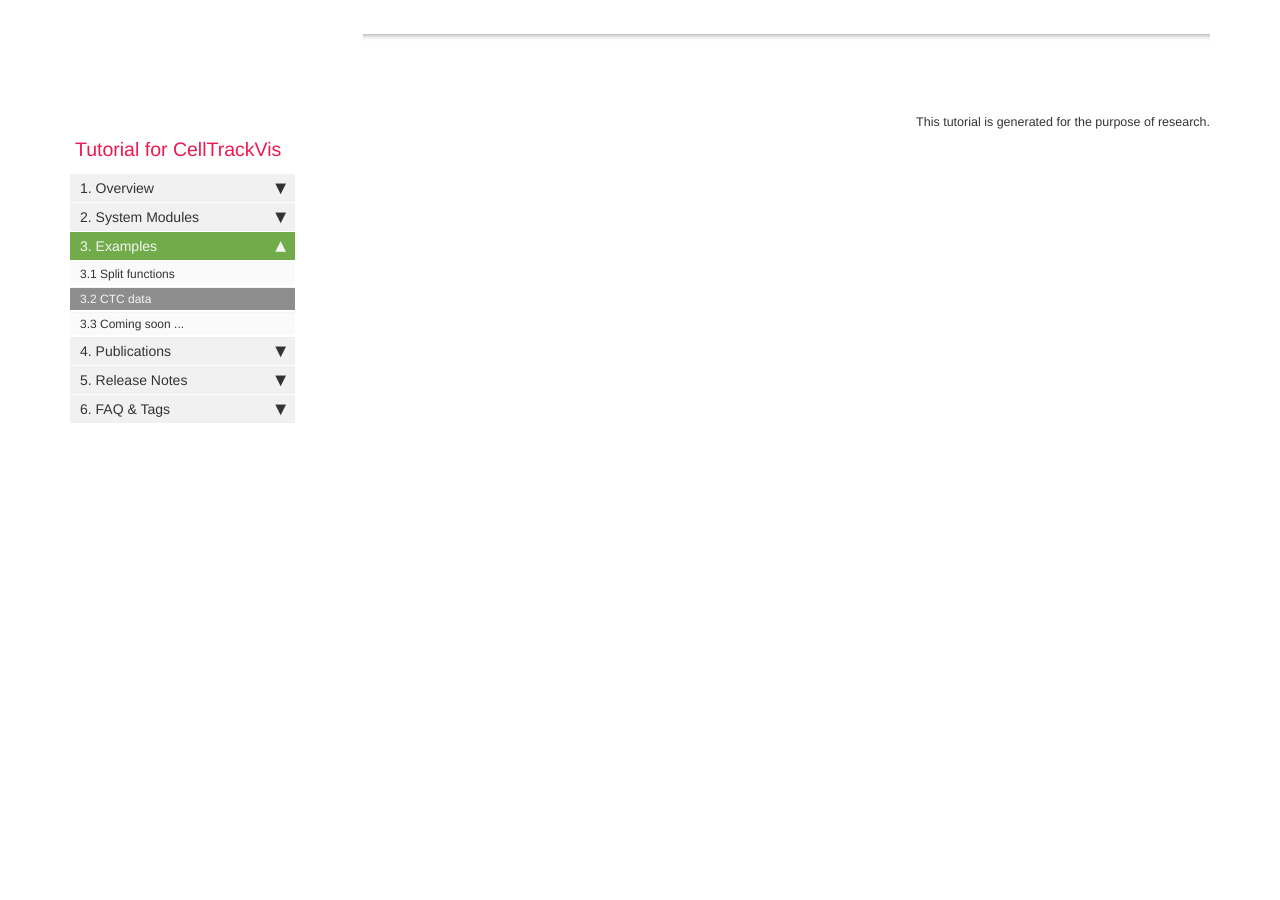
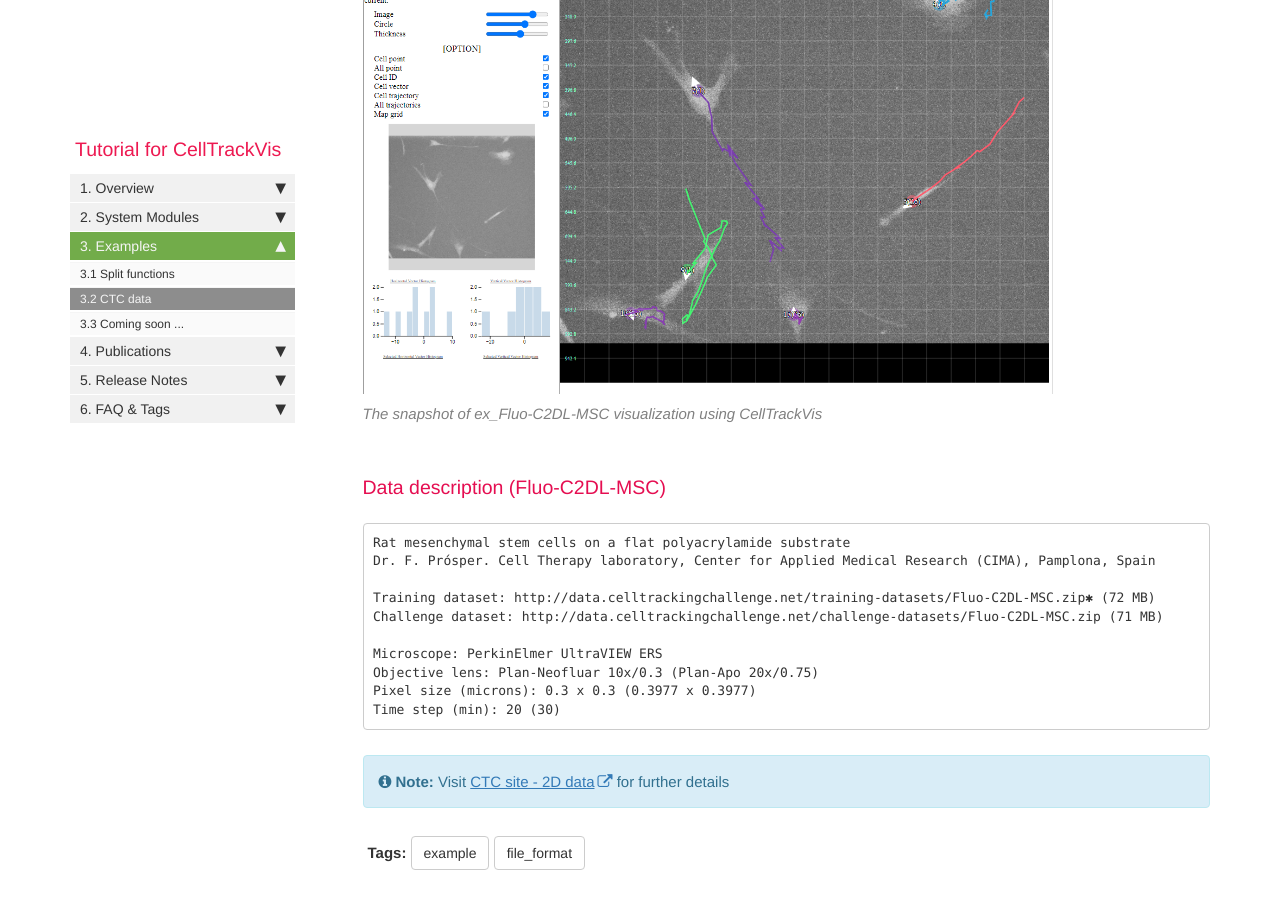
Before and after one commit to scbeom/ctv_tutorial, a Jekyll site: the page built from pages/example/ex_example_2.md, in a window 1280 px wide and 900 px high, scrolled down 6144 px. Built offline with Jekyll 4.4.1, drawn with Linux system fonts in a browser that asks for light colours; comment, search, counter and statistics services are not loaded; some of the changed text lies outside the part shown.

Commit message:
Further updates

````diff
--- a/pages/example/ex_example_2.md
+++ b/pages/example/ex_example_2.md
@@ -12,7 +12,7 @@ Two tests using CTC data sets.
 
 ## A number of cells
 
-{% include image.html file="ex_PhC-C2DL-PSC.png" caption="The snapshot of CTC data (PhC-C2DL-PSC) visualization" max-width="850" %}
+{% include image.html file="ex_PhC-C2DL-PSC.png" caption="The snapshot of CTC data (PhC-C2DL-PSC) visualization" max-width="750" %}
 
 One data set of the large number of cells in CTC is plotted on trajectory view.
 
@@ -124,6 +124,23 @@ Pixel size (microns): 0.65 x 0.65
 Time step (min): 15
 ```
 
+{% include image.html file="ex_Fluo-C2DL-MSC.png" caption="The snapshot of ex_Fluo-C2DL-MSC visualization using CellTrackVis" max-width="700" %}
+
+### Data description (Fluo-C2DL-MSC)
+
+```
+Rat mesenchymal stem cells on a flat polyacrylamide substrate
+Dr. F. Prósper. Cell Therapy laboratory, Center for Applied Medical Research (CIMA), Pamplona, Spain
+
+Training dataset: http://data.celltrackingchallenge.net/training-datasets/Fluo-C2DL-MSC.zip✱ (72 MB)
+Challenge dataset: http://data.celltrackingchallenge.net/challenge-datasets/Fluo-C2DL-MSC.zip (71 MB)
+
+Microscope: PerkinElmer UltraVIEW ERS
+Objective lens: Plan-Neofluar 10x/0.3 (Plan-Apo 20x/0.75)
+Pixel size (microns): 0.3 x 0.3 (0.3977 x 0.3977)
+Time step (min): 20 (30)
+```
+
 {% include note.html content="Visit [CTC site - 2D data](http://celltrackingchallenge.net/2d-datasets/) for further details" %}
 
 {% include links.html %}
````
Also changed, not shown: images/ex_Fluo-C2DL-MSC.png (added), images/ex_PhC-C2DL-PSC.png.
